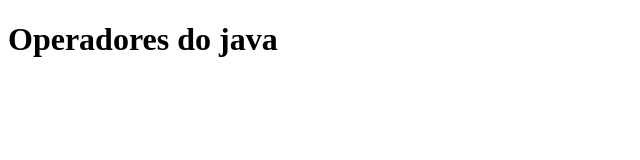
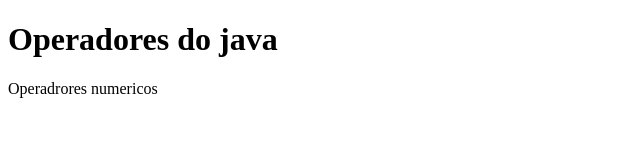
Before and after one commit to Jonas-soares-dock/aulagitvoltando, a plain HTML site: page operadores.html in a window 1280 px wide. Shown: the whole page, without its empty margins (0-640 px from the left). Drawn offline with Linux system fonts and the light colour scheme.

Commit message:
operadores numericos

```diff
--- a/operadores.html
+++ b/operadores.html
@@ -11,7 +11,7 @@
 <body>
 
     <h1>Operadores do java</h1>
-
+    <p>Operadrores numericos</p>
 </body>
 
 </html>
```
